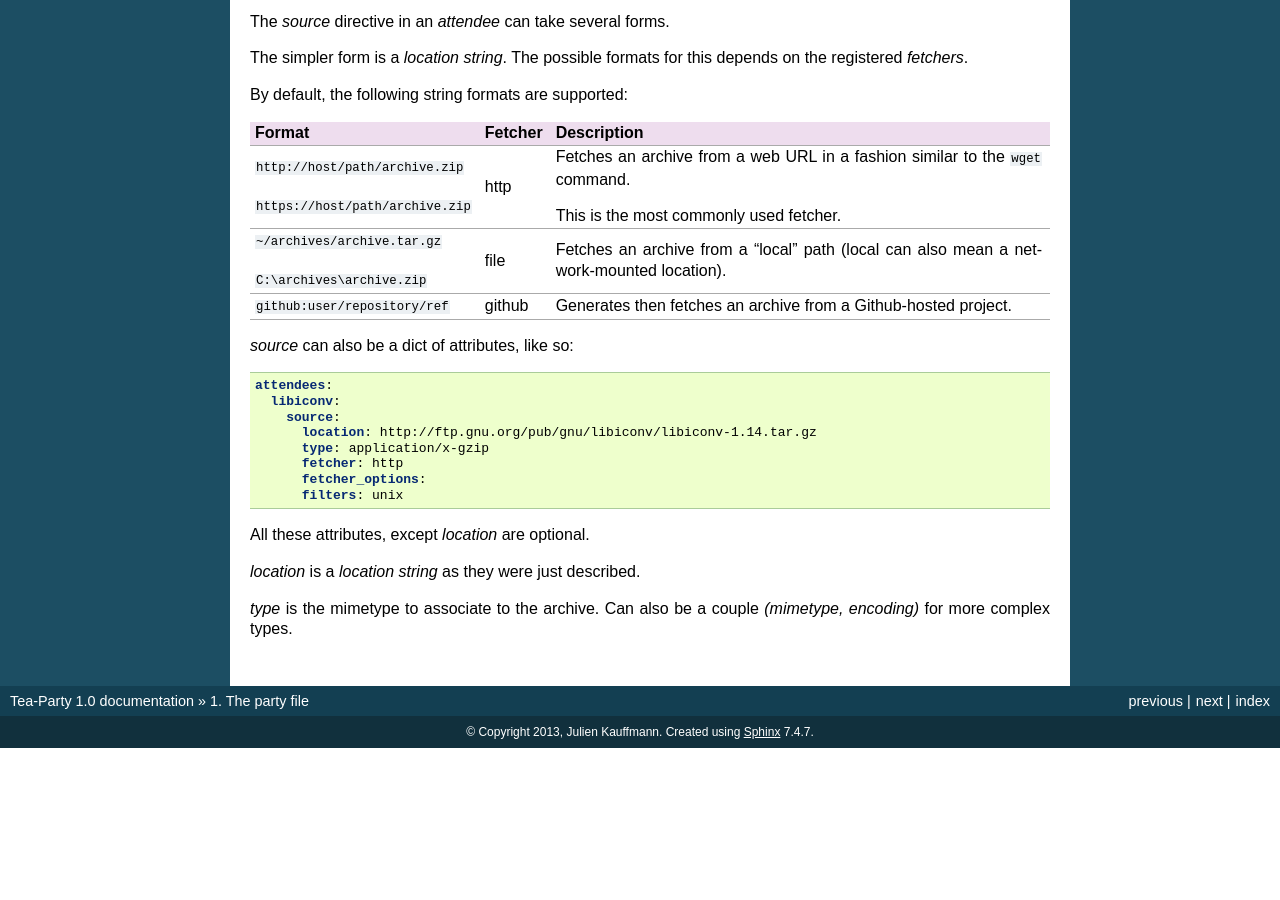
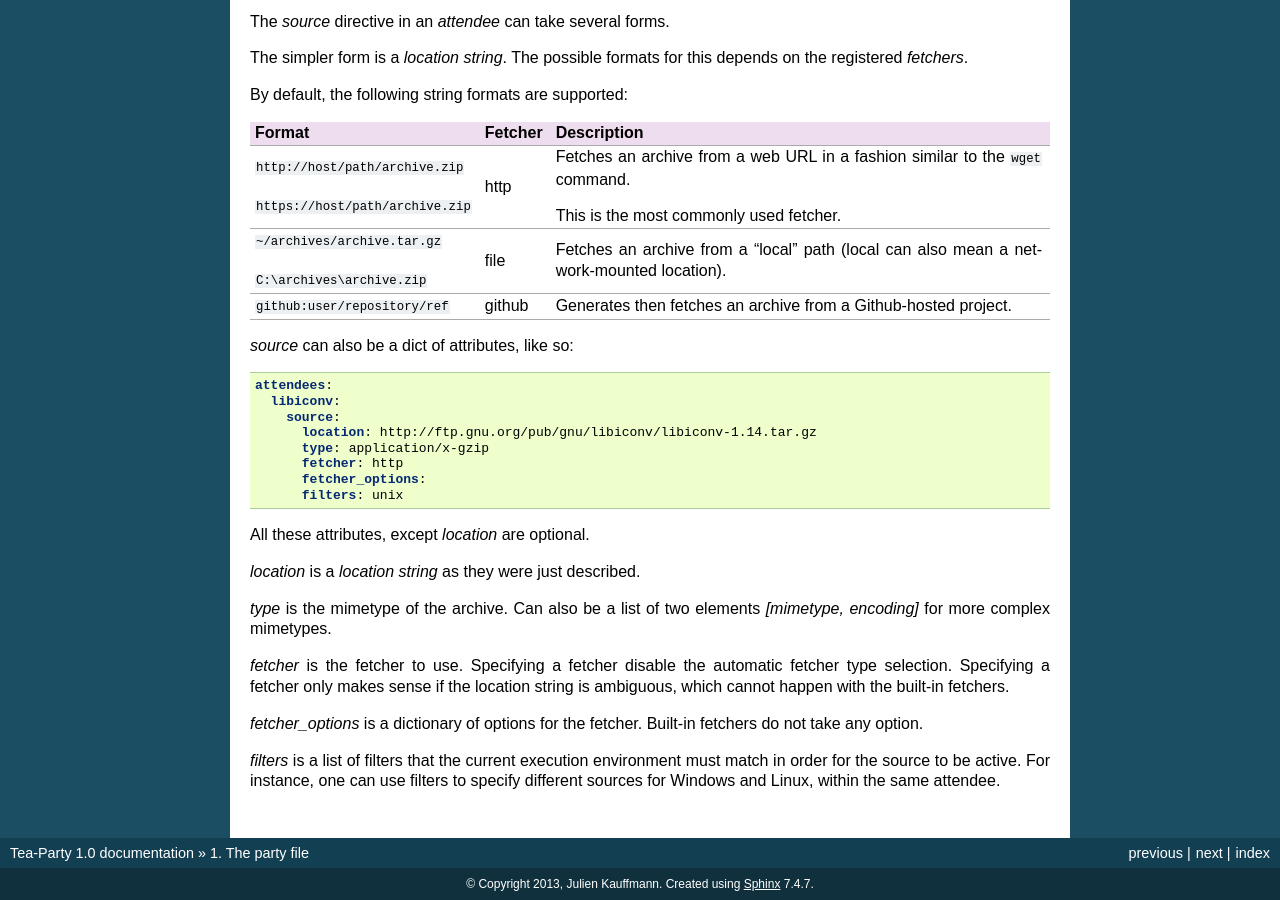
Before and after one commit to freelan-developers/teapot, a Sphinx documentation site: the page built from docs/source/the_party_file.rst, in a window 1280 px wide and 900 px high, scrolled down 1950 px. Built offline with Sphinx 7.4.7, drawn with Linux system fonts in a browser that asks for light colours; before the commit the page ends 2698 px from its top, so only the background shows below that.

Commit message:
Completed options for sources

```diff
--- a/docs/source/the_party_file.rst
+++ b/docs/source/the_party_file.rst
@@ -115,7 +115,13 @@ All these attributes, except `location` are optional.
 
 `location` is a *location string* as they were just described.
 
-`type` is the mimetype to associate to the archive. Can also be a couple `(mimetype, encoding)` for more complex types.
+`type` is the mimetype of the archive. Can also be a list of two elements `[mimetype, encoding]` for more complex mimetypes.
+
+`fetcher` is the fetcher to use. Specifying a fetcher disable the automatic fetcher type selection. Specifying a fetcher only makes sense if the location string is ambiguous, which cannot happen with the built-in fetchers.
+
+`fetcher_options` is a dictionary of options for the fetcher. Built-in fetchers do not take any option.
+
+`filters` is a list of filters that the current execution environment must match in order for the source to be active. For instance, one can use filters to specify different sources for Windows and Linux, within the same attendee.
 
 .. toctree::
    :maxdepth: 2
```
